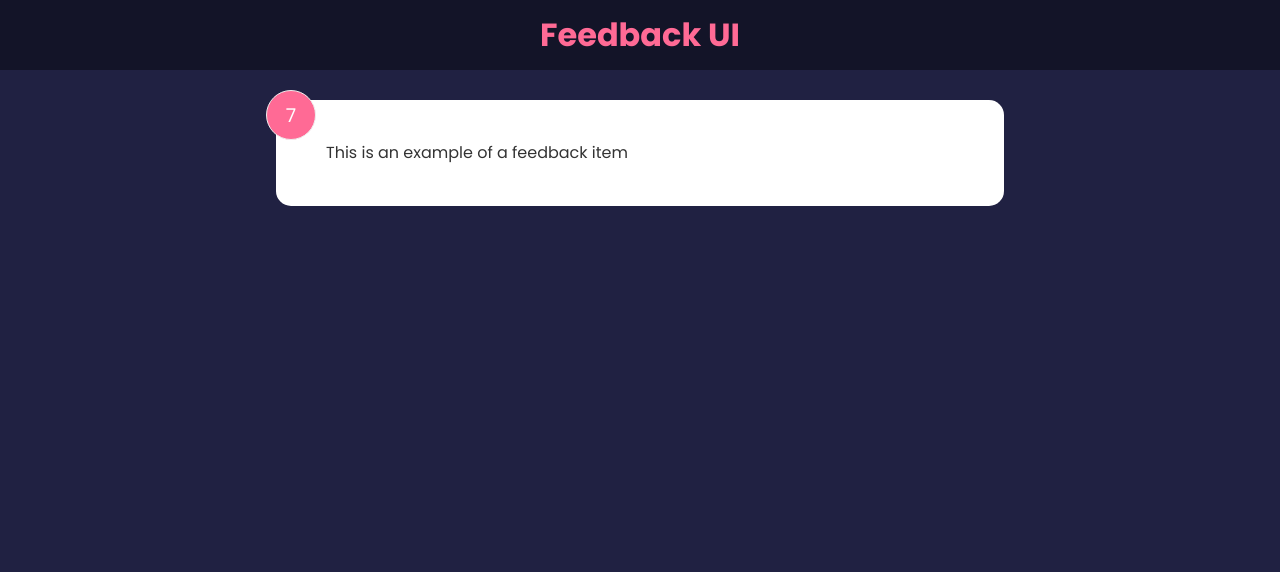
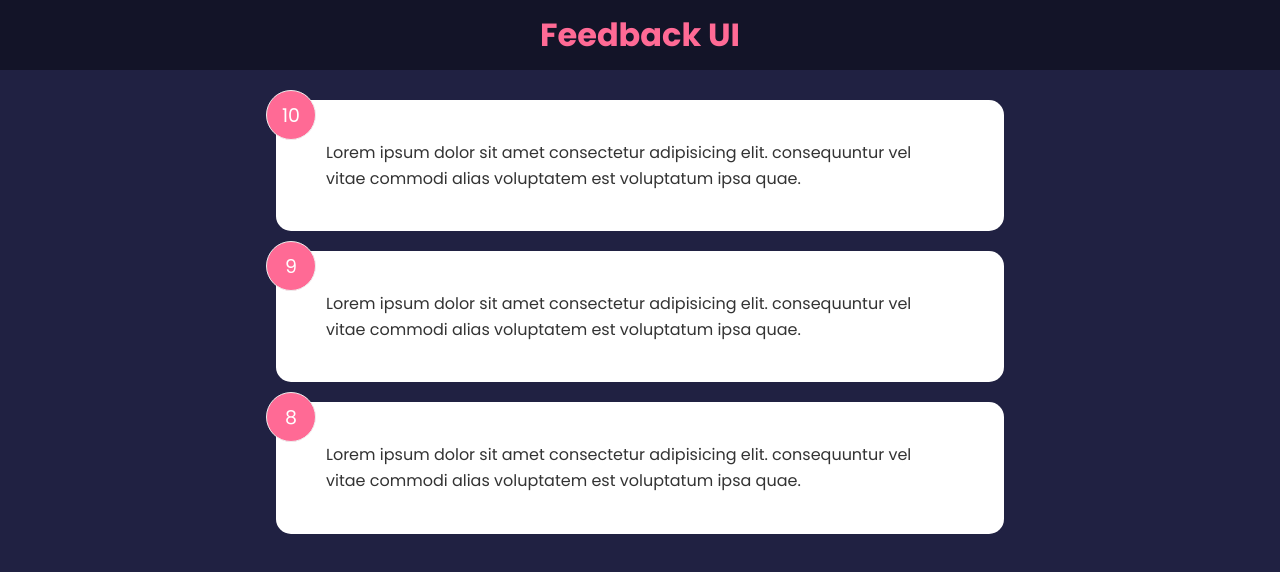
Before and after one commit to Namburisaivarma/Feedback-UI, a React (Create React App) app: page / in a window 1280 px wide. Shown: the top 572 px of the page. Built offline with nearby package versions, Linux system fonts and the light colour scheme.

Commit message:
Updated feedback item using props

```diff
--- a/src/App.js
+++ b/src/App.js
@@ -1,12 +1,15 @@
 import Header from './components/Header';
-import FeedbackItem from './components/FeedbackItem';
+import { useState } from 'react';
+import FeedbackData from './data/FeedbackData';
+import FeedbackList from './components/FeedbackList';
 
 function App() {
+  const [feedback, setFeedback] = useState(FeedbackData);
   return (
     <>
       <Header />
       <div className="container">
-        <FeedbackItem />
+        <FeedbackList feedback={feedback} />
       </div>
     </>
   );
--- a/src/components/FeedbackItem.jsx
+++ b/src/components/FeedbackItem.jsx
@@ -1,13 +1,13 @@
-import React from 'react';
 import { useState } from 'react';
 
-function FeedbackItem() {
-  const [rating, setRating] = useState(7);
-  const [text, setText] = useState('This is an example of a feedback item');
+function FeedbackItem({ item }) {
+  // const [rating, setRating] = useState(7);
+  // const [text, setText] = useState('This is an example of a feedback item');
+
   return (
     <div className="card">
-      <div className="num-display">{rating}</div>
-      <div className="text-display">{text}</div>
+      <div className="num-display">{item.rating}</div>
+      <div className="text-display">{item.text}</div>
     </div>
   );
 }
--- /dev/null
+++ b/src/components/FeedbackList.jsx
@@ -0,0 +1,16 @@
+import React from 'react';
+import FeedbackItem from './FeedbackItem';
+function Feedbacklist({ feedback }) {
+  if (!feedback || feedback.length === 0) {
+    return <p>No Feedback Yet</p>;
+  }
+  return (
+    <div className="feedback-list">
+      {feedback.map((item) => (
+        <FeedbackItem key={item.id} item={item} />
+      ))}
+    </div>
+  );
+}
+
+export default Feedbacklist;
--- /dev/null
+++ b/src/data/FeedbackData.js
@@ -0,0 +1,19 @@
+const FeedbackData = [
+  {
+    id: 1,
+    rating: 10,
+    text: 'Lorem ipsum dolor sit amet consectetur adipisicing elit. consequuntur vel vitae commodi alias voluptatem est voluptatum ipsa quae.',
+  },
+  {
+    id: 2,
+    rating: 9,
+    text: 'Lorem ipsum dolor sit amet consectetur adipisicing elit. consequuntur vel vitae commodi alias voluptatem est voluptatum ipsa quae.',
+  },
+  {
+    id: 3,
+    rating: 8,
+    text: 'Lorem ipsum dolor sit amet consectetur adipisicing elit. consequuntur vel vitae commodi alias voluptatem est voluptatum ipsa quae.',
+  },
+];
+
+export default FeedbackData;
```
